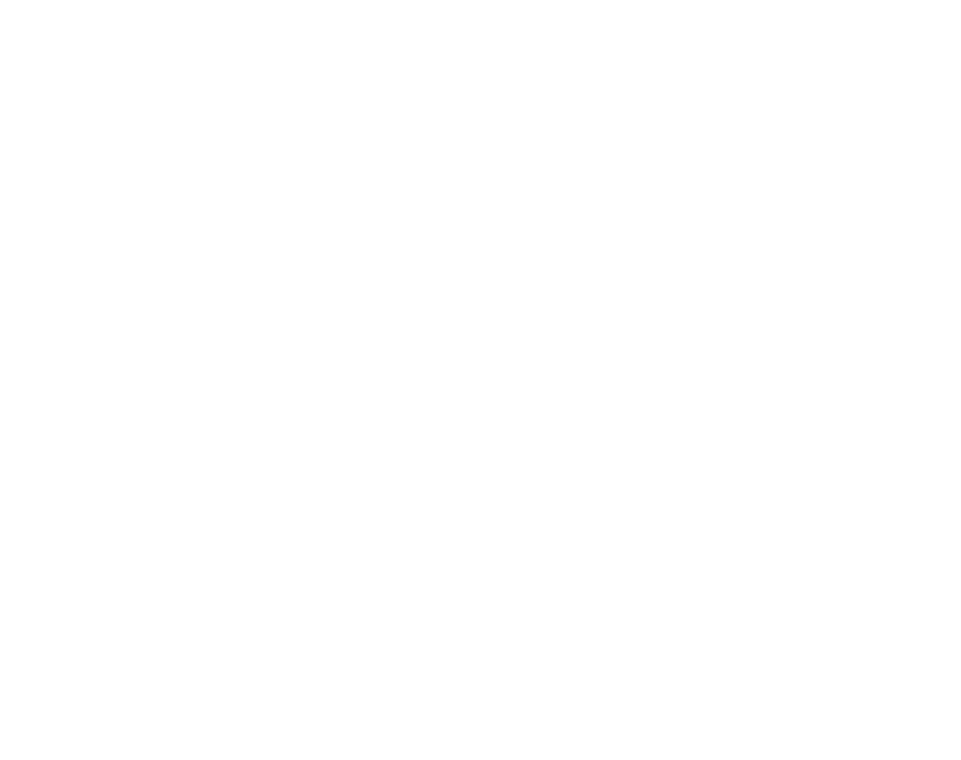
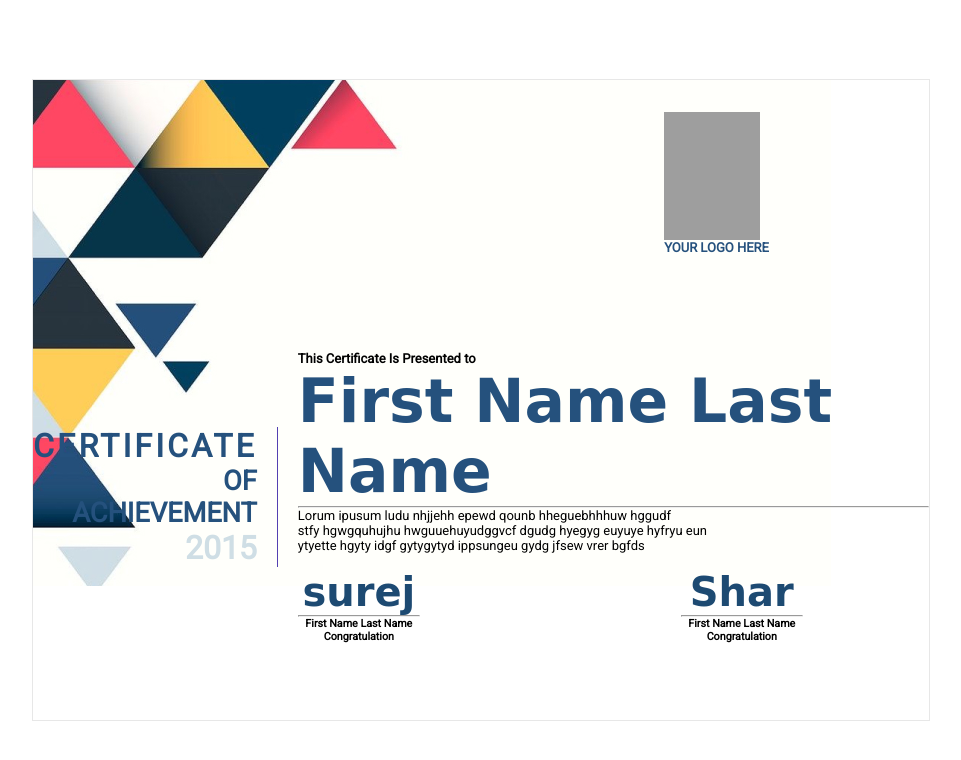
Before and after one commit to Verified-Certificates/second-certificate-design, a plain HTML site: page index.html in a window 1280 px wide. Shown: the whole page, without its empty margins (159-1120 px from the left). Drawn offline with nearby package versions, Linux system fonts and the light colour scheme; grey boxes are pictures that could not be loaded; a web font is replaced by a local one.

Commit message:
crete certificate design

```diff
--- a/css/style.css
+++ b/css/style.css
@@ -0,0 +1,127 @@
+@import url('https://fonts.googleapis.com/css2?family=Hind+Vadodara&family=Roboto&family=Sacramento&display=swap');
+@import url('https://fonts.googleapis.com/css2?family=Alice&family=Cabin+Sketch&family=Dancing+Script&family=Monoton&family=Shalimar&family=Source+Sans+Pro&display=swap');
+*{
+     margin: 0;
+     padding: 0;
+ }
+
+ body {
+     display: flex;
+     justify-content: center;
+     align-items: center;
+     height: 100vh;
+ }
+
+ .container-body {
+     background-image: url(/image/certificate-background\ .jpg);
+     background-repeat: no-repeat;
+     height: 80vh;
+     width: 70%;
+     border: 1px solid #cccccc76;
+    }
+
+    .main-container{
+        position: relative;
+        top: 8rem;
+
+    }
+    .seal-badge{
+        display: grid;
+        flex-direction: column;
+        justify-content: right;
+        /* align-items: center; */
+        position: relative;
+        bottom: 6rem;
+        right: 10rem;
+    }
+    .seal-badge img{
+        height: 8rem;
+        width: 6rem;
+    }
+    .seal-badge h5{
+        color:#25517d;
+        font-size: 13px;
+    }
+    span{
+        color:#5340b1 ;
+        font-size: 30px;
+          font-family: 'Roboto', sans-serif;
+    }
+     .container-content {
+        display: flex;
+        justify-content: center;
+        align-items: center;
+    }
+
+ .left {
+     text-align: right;
+     padding-right: 20px;
+     border-right: 1px solid #5340b1;
+ }
+
+ .right {
+     text-align: left;
+     margin-left: 20px;
+ }
+
+h1{
+    font-family: 'Roboto', sans-serif;
+    font-size: 2rem;
+    letter-spacing: 0.2rem;
+    color: #25517d;
+}
+h2{
+    font-family: 'Roboto', sans-serif;
+    color: #25517d;
+    font-size: 1.7rem;
+}
+
+h3{
+    font-size: 2rem;
+    font-family: 'Roboto', sans-serif;
+    color: #cfdee5;
+}
+
+h5{
+    font-size: 13px;
+    font-family: 'Roboto', sans-serif;
+    color: black;
+}
+h4{
+   font-family: 'Shalimar', cursive;
+   font-size: 60px;
+   color: #25517d;
+}
+p{
+    font-family: 'Roboto', sans-serif;
+    font-size: 13px;
+    color: black;
+}
+
+
+
+
+.sign{
+    font-family: 'Shalimar', cursive;
+    font-size: 40px;
+    color: #1d4a72;
+}
+.first-last-container{
+    display: flex;
+    width: 80%;
+    justify-content: space-between;
+    margin-top: 1rem;
+}
+
+.last-name, .first-name{
+    display: flex;
+    flex-direction: column;
+    align-items: center;
+}
+
+h6{
+ font-family: 'Roboto', sans-serif;;
+}
+.hr{
+    width: 7.5rem;
+}
--- a/index.html
+++ b/index.html
@@ -1,12 +1,52 @@
 <!DOCTYPE html>
 <html lang="en">
+
 <head>
-    <meta charset="UTF-8">
-    <meta http-equiv="X-UA-Compatible" content="IE=edge">
-    <meta name="viewport" content="width=device-width, initial-scale=1.0">
-    <title>Document</title>
+  <meta charset="UTF-8">
+  <meta http-equiv="X-UA-Compatible" content="IE=edge">
+  <meta name="viewport" content="width=device-width, initial-scale=1.0">
+  <link rel="stylesheet" href="/css/style.css">
+  <link href='https://unpkg.com/boxicons@2.0.9/css/boxicons.min.css' rel='stylesheet'>
+  <title> second certificate-design </title>
 </head>
+
 <body>
+  <main class="container-body">
+    <section class="main-container">
+      <div class="seal-badge">
+          <img src="/image/seal-badge.png" alt="">
+          <h5>YOUR LOGO HERE</h5>
+      </div>
+      <section class="container-content">
+        <div class="left">
+          <h1>CERTIFICATE</1>
+          <h2>OF ACHIEVEMENT</h2>
+          <h3>2015</h3>
+        </div>
+        <div class="right">
+          <h5>This Certificate Is Presented to</h5>
+          <h4>First Name Last Name</h4>
+          <hr>
+          <p>Lorum ipusum ludu nhjjehh epewd qounb hheguebhhhuw  hggudf <br>stfy hgwgquhujhu hwguuehuyudggvcf dgudg  hyegyg euyuye hyfryu eun <br>ytyette hgyty idgf gytygytyd ippsungeu gydg jfsew vrer bgfds</p>
+          <div class="first-last-container">
+            <div class="first-name">
+              <h6 class="sign">surej</h6>
+                <hr class="hr">
+              <h6>First Name Last Name</h6>
+              <h6>Congratulation</h6>
+            </div>
+            <div class="last-name">
+              <h6 class="sign">Shar</h6>
+                <hr class="hr">
+              <h6>First Name Last Name</h6>
+              <h6>Congratulation</h6>
+            </div>
+          </div>
+        </div>
+      </section>
 
+    </section>
+  </main>
 </body>
+
 </html>
```
Also changed, not shown: image/certificate-background .jpg (added), image/certificate-background 1.png (added), image/certificate-background.jpeg (added), 1 other file.
